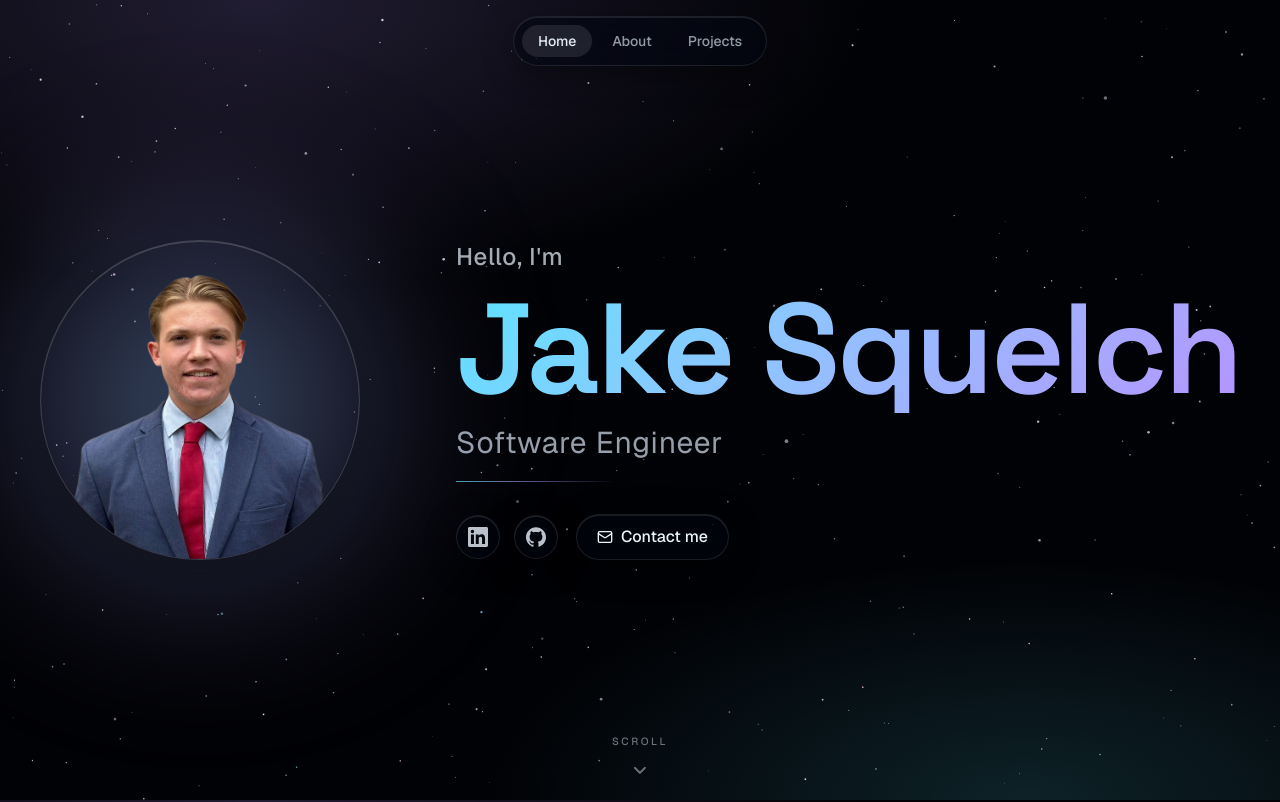
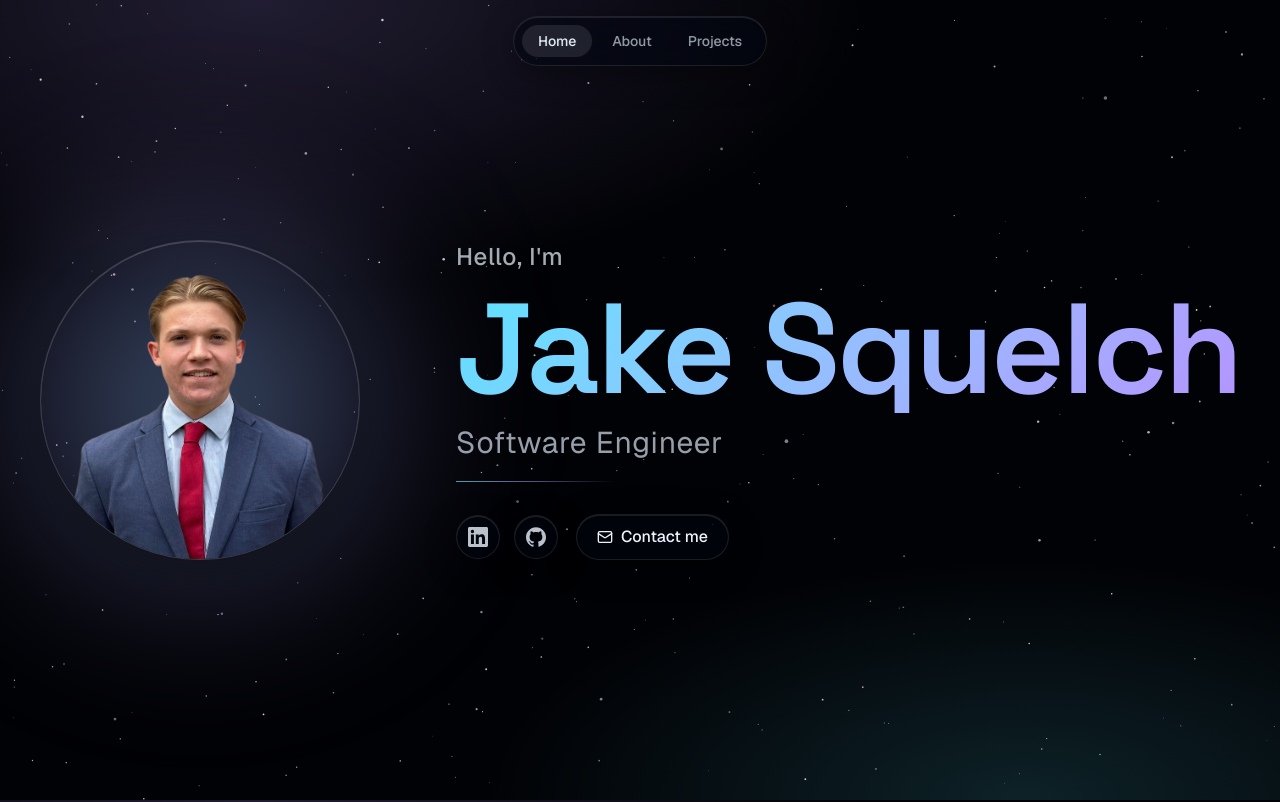
Before and after one commit to Jakesquelch/portfolio-website, a Next.js app: page / in a window 1280 px wide. Shown: the top 802 px of the page. Built offline with nearby package versions, Linux system fonts and the light colour scheme.

Commit message:
Remove scroll tip and arrow - looks tacky

```diff
--- a/components/sections/hero.tsx
+++ b/components/sections/hero.tsx
@@ -3,7 +3,7 @@
 import { useState } from "react";
 import Image from "next/image";
 import { motion } from "motion/react";
-import { Check, ChevronDown, Mail } from "lucide-react";
+import { Check, Mail } from "lucide-react";
 import { GitHubIcon, LinkedInIcon } from "@/components/icons";
 import { socials } from "@/lib/data";
 
@@ -172,27 +172,6 @@ export function Hero() {
           </motion.div>
         </div>
       </div>
-
-      {/* Scroll cue — small "Scroll" label + bouncing chevron pinned to the
-          bottom-centre of the hero. Fades in after the rest of the entrance,
-          and the chevron does a gentle vertical bob so it reads as live. */}
-      <motion.div
-        aria-hidden
-        initial={{ opacity: 0, y: -6 }}
-        animate={{ opacity: 1, y: 0 }}
-        transition={{ duration: 0.8, delay: 1.1, ease: "easeOut" }}
-        className="absolute bottom-6 left-1/2 hidden -translate-x-1/2 flex-col items-center gap-1.5 text-foreground/45 sm:flex"
-      >
-        <span className="text-[0.65rem] font-medium uppercase tracking-[0.25em]">
-          Scroll
-        </span>
-        <motion.div
-          animate={{ y: [0, 5, 0] }}
-          transition={{ duration: 1.8, repeat: Infinity, ease: "easeInOut" }}
-        >
-          <ChevronDown className="h-5 w-5" strokeWidth={2.5} />
-        </motion.div>
-      </motion.div>
     </section>
   );
 }
```
Also changed, not shown: 2 other files (tests, documents, lock files or other folders).
